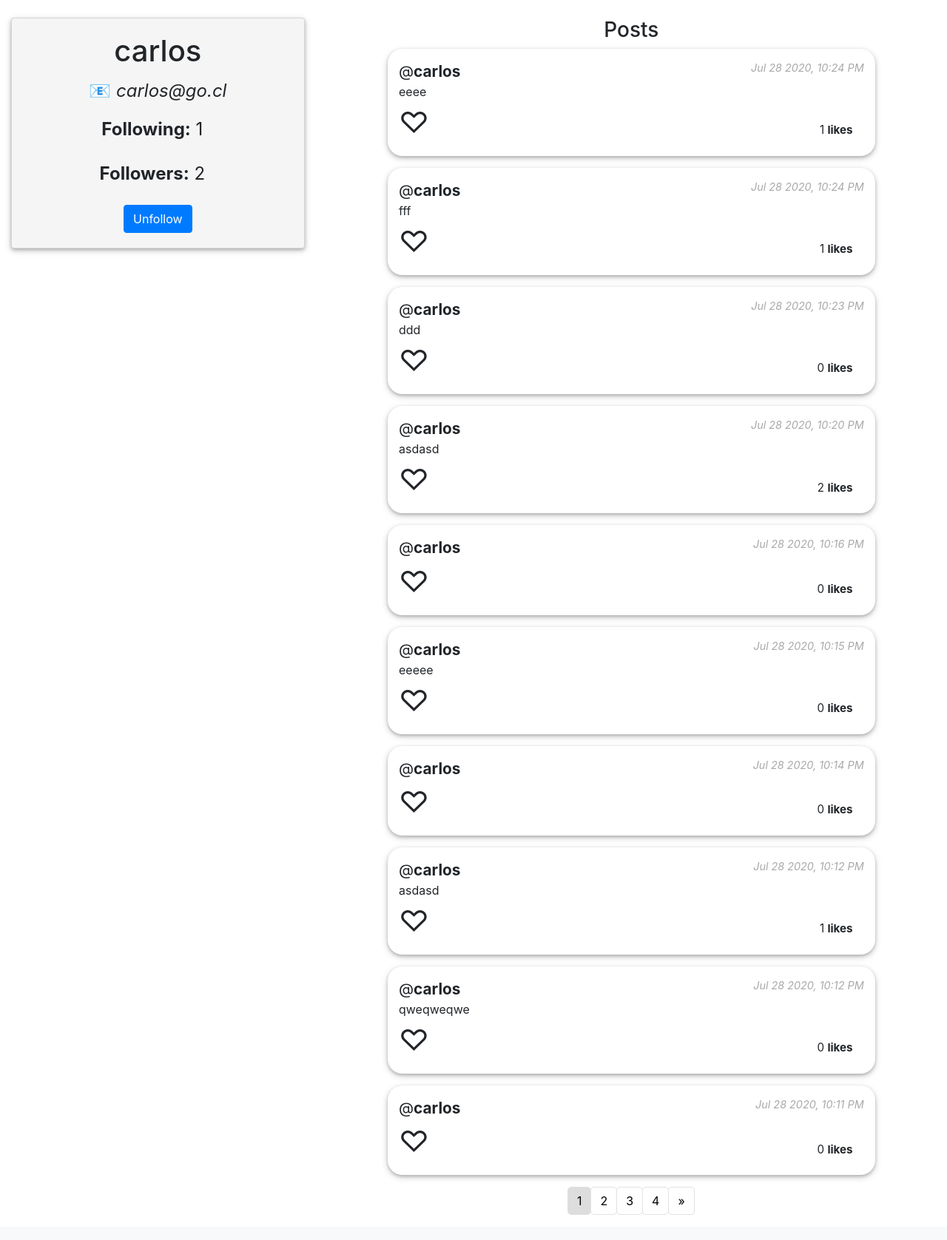
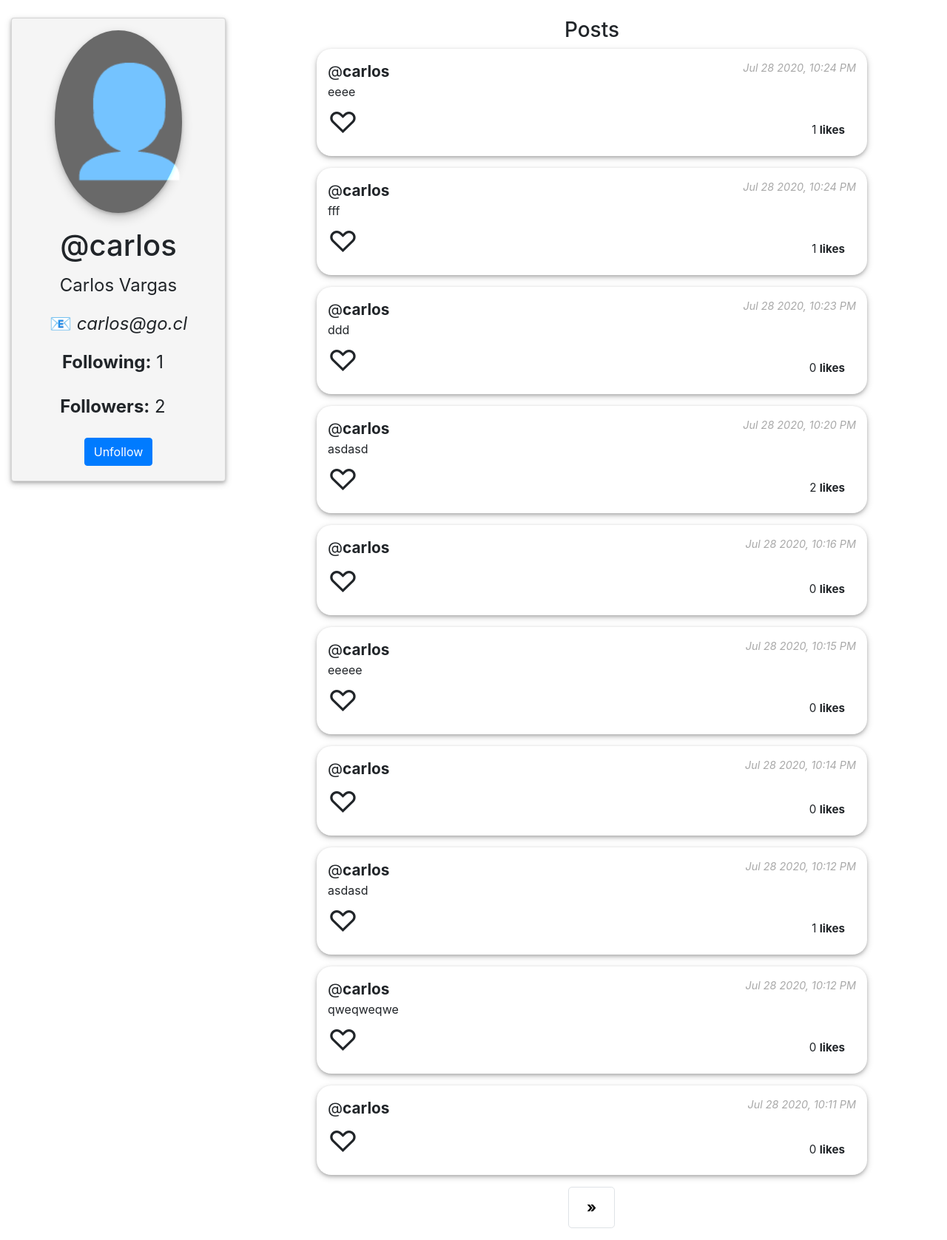
Before and after one commit to sebagott/project4, a Django app: a page that uses network/templates/network/layout.html in a window 1280 px wide. Shown: the part 86-1763 px from the top of the page at 74% size. Before the commit the page ends 1729 px from the top, so only its background shows below. Run offline with Django 3.2, Linux system fonts and the light colour scheme; a user stored in the database is signed in; data comes from the database, SQL or seed files in the repository; both versions use the stored data as it was after the commit; some libraries are stand-ins or nearby versions.

Commit message:
alert display messages. Enhanced profile card styling.

```diff
--- a/network/static/network/api_calls.js
+++ b/network/static/network/api_calls.js
@@ -195,7 +195,7 @@ export function set_edits() {
             const edit_div = document.createElement('div');
             edit_div.id = "edit_view";
             edit_div.innerHTML =`<form id="edit-form" class="form-inline"><textarea id="edit-body" rows="3", maxlength="200" name="edit-body" class="form-control">${post_text}</textarea>
-                                <button id="edit-submit" type="submit" class="btn btn-primary">Save</button></form>`;
+                                <button id="edit-submit" type="submit" class="btn btn-light">&#128190;</button></form>`;
             post_div.replaceChild(edit_div, post_div.childNodes[6]);
             edit_div.firstChild.onsubmit = () => {
                 const post_id = post_div.dataset.postid;
@@ -210,7 +210,7 @@ export function set_edits() {
                             post_div.replaceChild(render_html(result.post).querySelector("pre"),edit_div);
                         }
                         else{
-                            console.log(result);
+                            show_message('danger', result.error);
                         }
                     });
                 return false;
@@ -234,12 +234,22 @@ export async function edit_post(post_id, new_body){
         },
     })
     .then( response  => {
-        if(response.status === 201) {
-            return response.json();
-        }
+        return response.json();
     })
     .catch( error => {
         console.log(error);
     })
     return post;
 }
+
+export function show_message(type, message){
+    if(!type in ['danger','info', 'warning','success'])
+        type = 'info';
+    const message_div = document.createElement('div');
+    message_div.className = `alert alert-${type}`;
+    message_div.innerHTML = message;
+    document.querySelector('#message-div').append(message_div);
+    setTimeout(() => {
+        document.querySelector('#message-div').removeChild(message_div);
+    }, 3000);
+}
--- a/network/static/network/posts.js
+++ b/network/static/network/posts.js
@@ -10,8 +10,7 @@ document.addEventListener('DOMContentLoaded', function() {
                     location.href = "/allposts?page=1";
                 }
                 else{
-                    //TODO: Show message.
-                    console.log(result);
+                    api.show_message('danger', result.error);
                 }
             });
         document.querySelector('#newpost-body').innerHTML = '';
--- a/network/static/network/profile.js
+++ b/network/static/network/profile.js
@@ -27,7 +27,7 @@ document.addEventListener('DOMContentLoaded', function() {
         document.querySelector('#follow-btn').addEventListener('click', () => {
             api.toggle_following(profile_username)
                 .then(result => {
-                    console.log(result.message); // TODO: Display message
+                    api.show_message('success', result.message);
                     const follow_btn = document.querySelector('#follow-btn');
                     follow_btn.innerHTML = follow_btn.innerHTML === 'Follow' ? 'Unfollow' : 'Follow';
                     document.querySelector('#followers-count').innerHTML = result["followers"];
--- a/network/static/network/styles.css
+++ b/network/static/network/styles.css
@@ -107,6 +107,11 @@ pre {
     border-radius: 5px;
     transition: background-color .3s;
     color: black;
+    font-weight: bold;
+    display: none;
+}
+.pagination #prev-page-btn,#next-page-btn{
+    display: inline-block;
 }
 .pagination span:focus {
     border-width: 0;
@@ -158,5 +163,32 @@ pre {
     margin-top: 5px;
     display: inline-block;
     float: right;
+    font-size: 2em;
 
 }
+#message-div{
+    text-align: right;
+    position: absolute;
+    top: 10px;
+    z-index: 5;
+}
+.alert {
+    margin: 15px;
+    width: fit-content;
+    text-align: center;
+    display: inline-block;
+}
+
+#profile-img {
+    border-radius: 50%;
+    background-color: dimgray;
+    width: 60%;
+    margin-left: 20%;
+    padding: 4%;
+    font-size: 6em;
+    display: inline-block;
+    box-shadow: 0 2px 4px 0 rgba(0, 0, 0, 0.2), 0 6px 15px 0 rgba(0, 0, 0, 0.19);
+}
+#profile-img label{
+    mix-blend-mode: color-dodge;
+}
--- a/network/templates/network/layout.html
+++ b/network/templates/network/layout.html
@@ -47,8 +47,8 @@
               </ul>
             </div>
           </nav>
-
-        <div class="body">
+        <div id="message-div" class="container-fluid justify-content-center"></div>
+        <div class="body mt-2">
             {% block body %}
             {% endblock %}
         </div>
--- a/network/templates/network/posts.html
+++ b/network/templates/network/posts.html
@@ -7,7 +7,7 @@
     {{ following |json_script:"following" }}
 
     <div id="posts-view" class="container-fluid">
-        <div id="newpost-view" class="container-fluid mb-3 mt-3 post">
+        <div id="newpost-view" class="container-fluid mb-3 post">
             <form id="newpost-form" class="row form-inline" method="post">
                 {% csrf_token %}
                 <textarea id="newpost-body" rows="3" maxlength="200" name="newpost-body" class="col form-control" placeholder="Write a new post..."></textarea>
@@ -18,7 +18,7 @@
         <div id="posts-list" class="container-fluid">
         </div>
         <nav aria-label="Page navigation">
-            <ul class="pagination justify-content-center">
+            <ul class="pagination pagination-lg justify-content-center">
             </ul>
         </nav>
 
--- a/network/templates/network/profile.html
+++ b/network/templates/network/profile.html
@@ -8,10 +8,12 @@
     {{ user.username |json_script:"username" }}
     <div class="container-fluid mt-4">
         <div class="row justify-content-center">
-                <div id="profile-view" class="col-4">
+                <div id="profile-view" class="col-3">
                     <div class="card">
+                        <div id="profile-img" class="card-img-top  mt-3"><label>👤</label></div>
                         <div class="card-body">
-                            <h1 class="card-title text-center">{{ profile_user.username }}</h1>
+                            <h1 class="card-title text-center">@{{ profile_user.username }}</h1>
+                            <p class="card-text">{{ profile_user.first_name | capfirst }} {{ profile_user.last_name | capfirst }}</p>
                             <p class="card-text">&#128231;<i> {{ profile_user.email }}</i></p>
                             <p class="col"><label><b>Following:</b></label> <label id="following-count"> {{profile_user.following.all | length }} </label></p>
                             <p class="col"><label><b>Followers:</b></label> <label id="followers-count"> {{profile_user.followers.all | length }} </label></p>
@@ -26,12 +28,12 @@
                         </div>
                     </div>
                 </div>
-                <div id="posts-view" class="col-8">
+                <div id="posts-view" class="col-9">
                     <h3 id="posts-title" class="title">Posts</h3>
                     <div id="posts-list">
                     </div>
                     <nav aria-label="Page navigation">
-                        <ul class="pagination justify-content-center">
+                        <ul class="pagination pagination-lg justify-content-center">
                         </ul>
                     </nav>
                 </div>
--- a/network/views.py
+++ b/network/views.py
@@ -135,6 +135,8 @@ def api_post(request, post_id):
         post = Post.objects.get(pk=post_id)
     except Post.DoesNotExist:
         return HttpResponseNotFound(f"<h1>Post {post_id} does not exist</h1>")
+    except User.DoesNotExist:
+        return HttpResponseNotFound(f"<h1>User {request.user.id} does not exist</h1>")
 
     if request.method == 'GET':
         return JsonResponse({
@@ -142,6 +144,10 @@ def api_post(request, post_id):
         }, status=201)
 
     if request.method == 'PUT':
+        if request.user.id != post.user.id:
+            return JsonResponse({
+                "error": f"User is different than author of post, edition is forbidden."
+            }, status=403)
         data = json.loads(request.body)
         text = data["new_body"]
         if text == "" or len(text) > 200:
```
Also changed, not shown: db.sqlite3.
